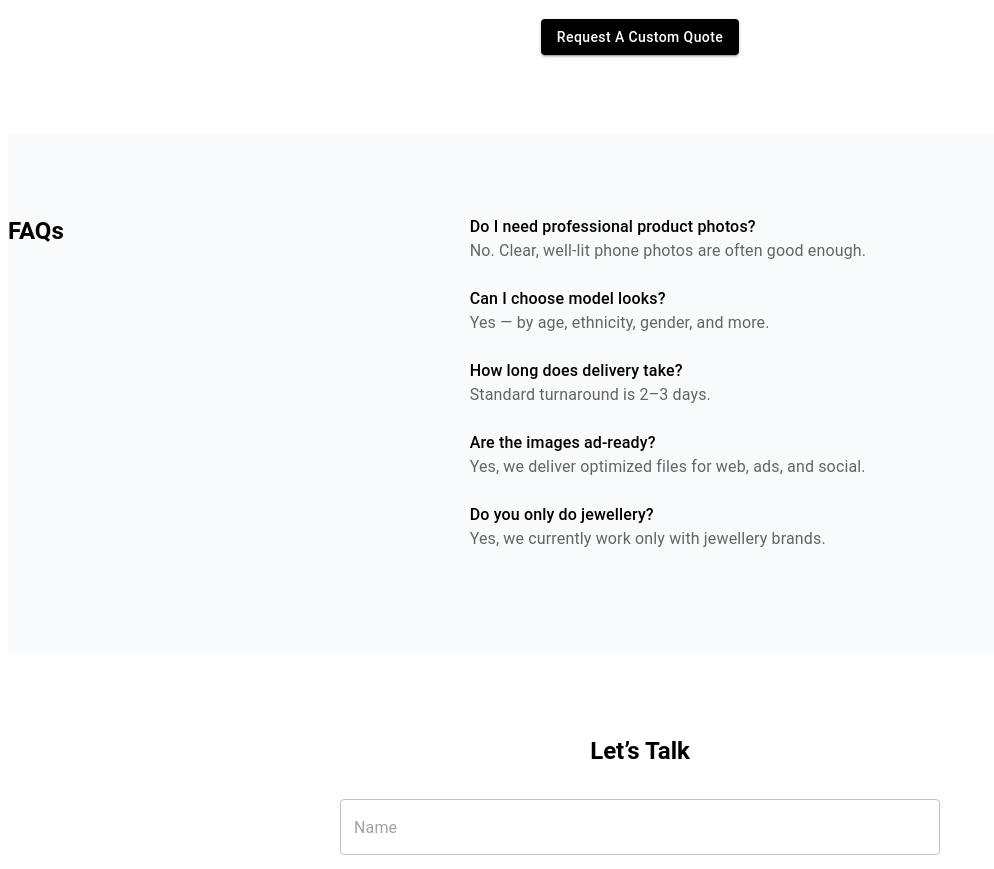
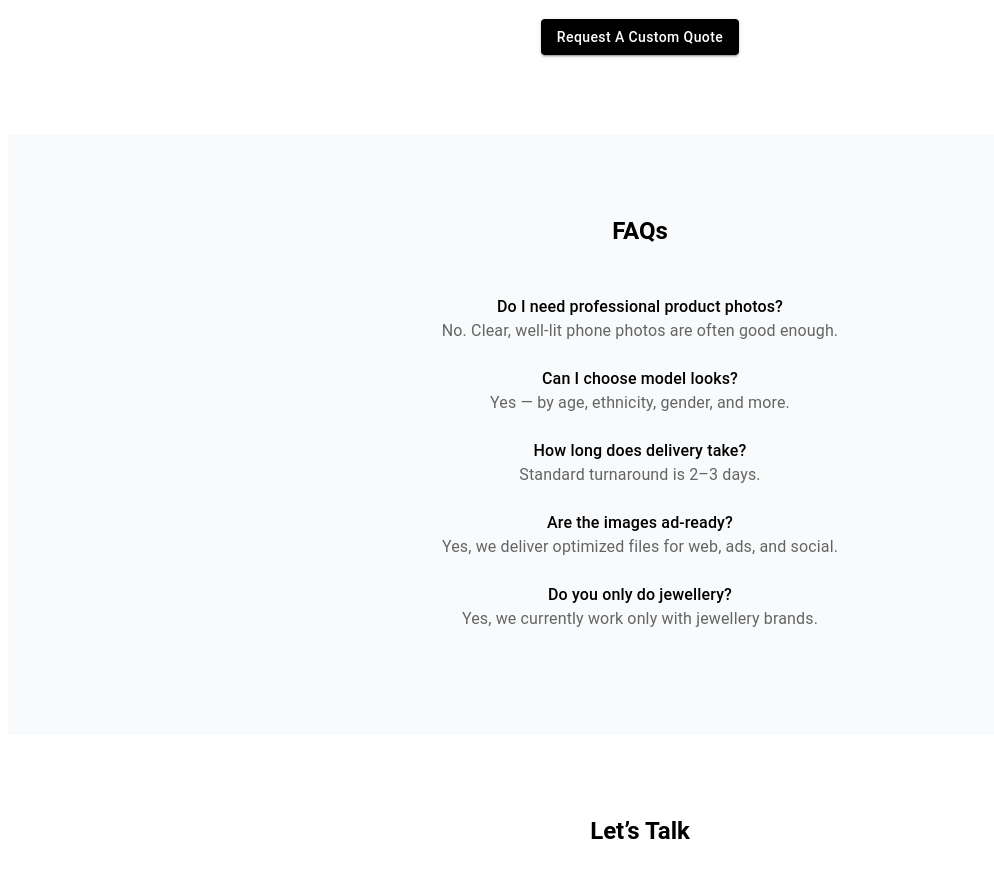
Before and after one commit to nikhilgautam21/Coongy, a React (Create React App) app: page / in a window 1280 px wide. Shown: the part 2140-3009 px from the top of the page, without its empty margins (0-994 px from the left). Built offline with nearby package versions, Linux system fonts and the light colour scheme.

Commit message:
Update App.js

```diff
--- a/src/App.js
+++ b/src/App.js
@@ -269,17 +269,21 @@ export default function AivoryLandingPage() {
       </Box>
 
       {/* FAQ */}
-      <Box
-        id="faq"
-        py={10}
-        textAlign="center"
-        bgcolor="#f9fafb"
-        sx={{ display: "flex", justifyContent: "center" }}
-      >
+      <Box id="faq" py={10} textAlign="center" bgcolor="#f9fafb">
         <Typography variant="h5" fontWeight="600" mb={6}>
           FAQs
         </Typography>
-        <Box maxWidth="lg" mx="auto" px={3} textAlign="left">
+        <Box
+          maxWidth="lg"
+          mx="auto"
+          px={3}
+          sx={{
+            display: "flex",
+            justifyContent: "center",
+            flexDirection: "column",
+            alignItems: "center",
+          }}
+        >
           {[
             [
               "Do I need professional product photos?",
```
